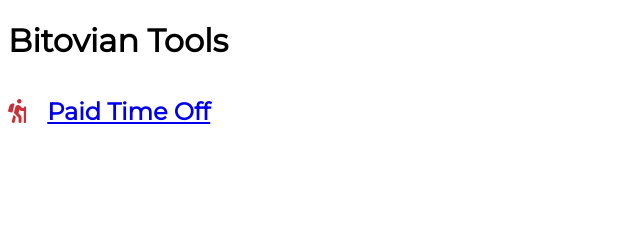
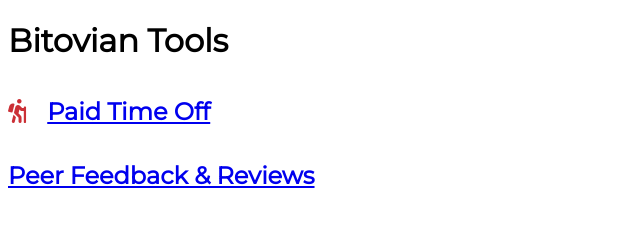
Before and after one commit to bitovians/bitovians.github.io, a plain HTML site: page index.html in a window 1280 px wide. Shown: the whole page, without its empty margins (0-640 px from the left). Drawn offline with Linux system fonts and the light colour scheme.

Commit message:
Add reviews link

```diff
--- a/index.html
+++ b/index.html
@@ -22,5 +22,7 @@
       <i class="fas fa-hiking"></i>
       <a href="https://bitovians.github.io/pto-tracker/">Paid Time Off</a>
     </h2>
+    <h2>
+      <a href="https://bitovians.github.io/reviews/">Peer Feedback & Reviews</a>
   </body>
 </html>
```
